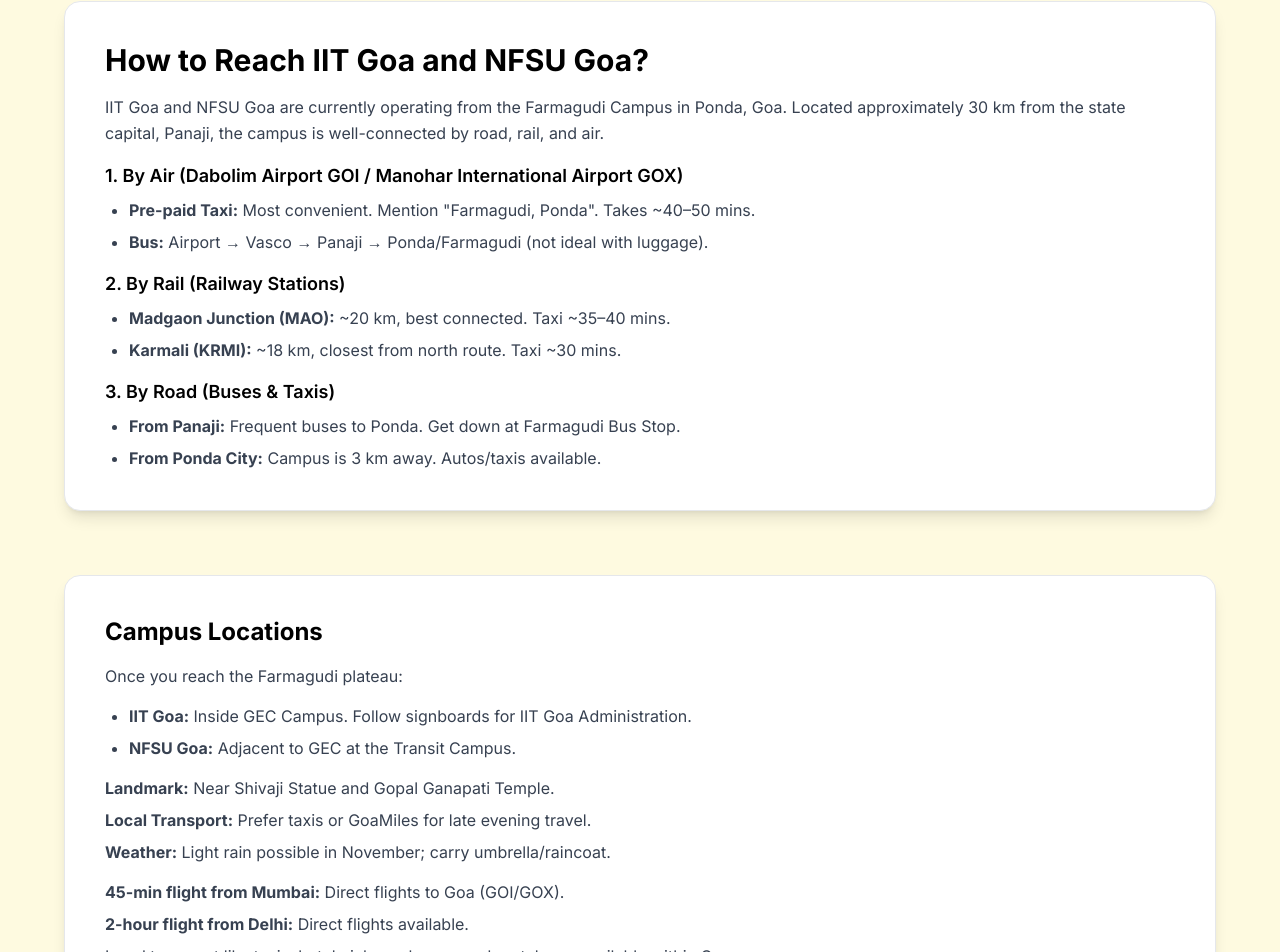
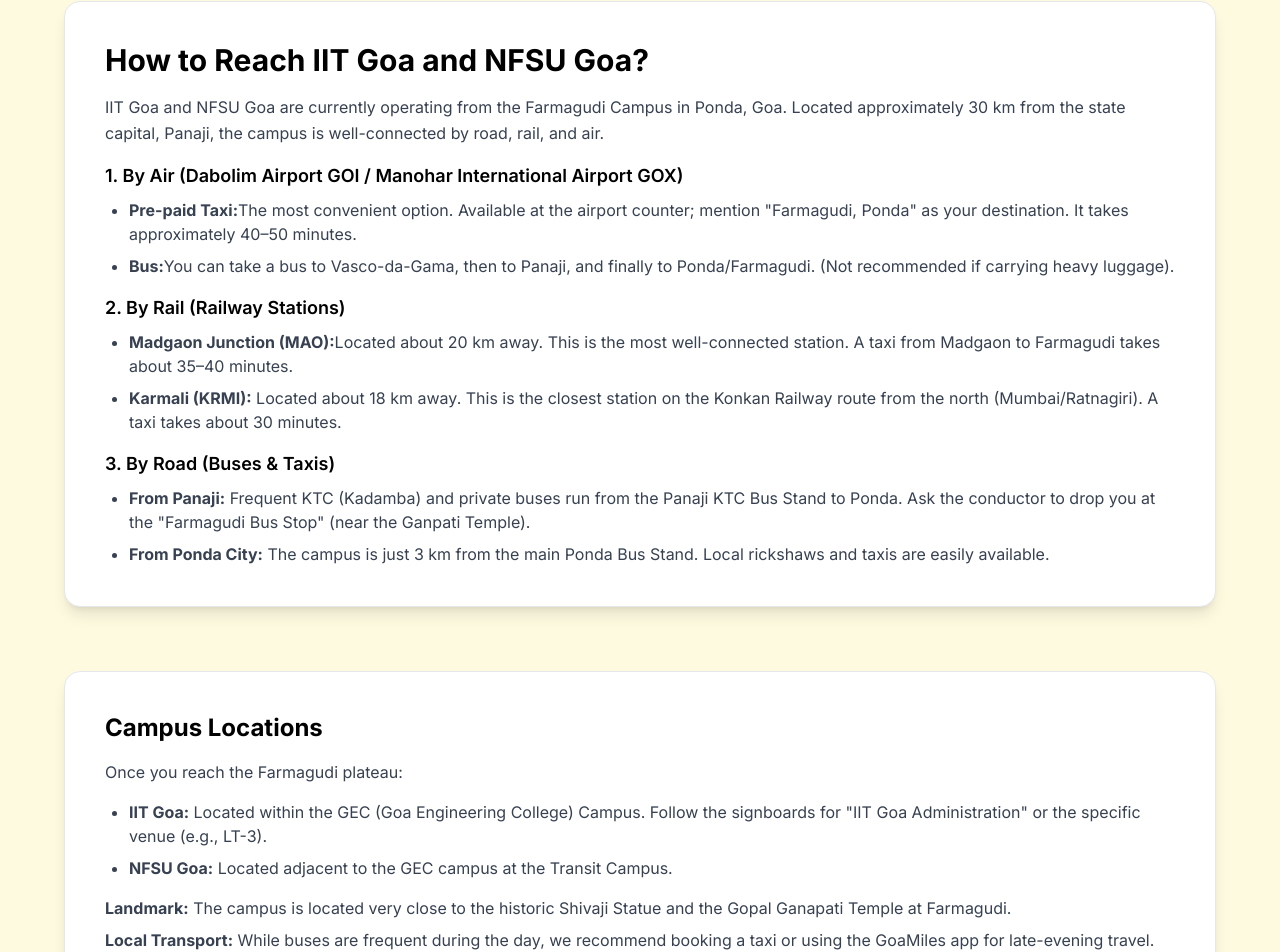
Before and after one commit to ictcon-cit/ictcon_2026, a Next.js app: page /venue in a window 1280 px wide. Shown: the part 311-1263 px from the top of the page. Built offline with nearby package versions, Linux system fonts and the light colour scheme.

Commit message:
Updated home

```diff
--- a/src/app/venue/page.tsx
+++ b/src/app/venue/page.tsx
@@ -28,10 +28,12 @@
               </h3>
               <ul className="list-disc pl-6 text-gray-700 space-y-2">
                 <li>
-                  <b>Pre-paid Taxi:</b> Most convenient. Mention "Farmagudi, Ponda". Takes ~40–50 mins.
+                  <b>Pre-paid Taxi:</b>The most convenient option. Available at the airport counter; mention "Farmagudi, Ponda" as your destination. It takes approximately 40–50 minutes.
+
                 </li>
                 <li>
-                  <b>Bus:</b> Airport → Vasco → Panaji → Ponda/Farmagudi (not ideal with luggage).
+                  <b>Bus:</b>You can take a bus to Vasco-da-Gama, then to Panaji, and finally to Ponda/Farmagudi. (Not recommended if carrying heavy luggage).
+
                 </li>
               </ul>
 
@@ -40,10 +42,12 @@
               </h3>
               <ul className="list-disc pl-6 text-gray-700 space-y-2">
                 <li>
-                  <b>Madgaon Junction (MAO):</b> ~20 km, best connected. Taxi ~35–40 mins.
+                  <b>Madgaon Junction (MAO):</b>Located about 20 km away. This is the most well-connected station. A taxi from Madgaon to Farmagudi takes about 35–40 minutes.
+
                 </li>
                 <li>
-                  <b>Karmali (KRMI):</b> ~18 km, closest from north route. Taxi ~30 mins.
+                  <b>Karmali (KRMI):</b> Located about 18 km away. This is the closest station on the Konkan Railway route from the north (Mumbai/Ratnagiri). A taxi takes about 30 minutes.
+
                 </li>
               </ul>
 
@@ -52,10 +56,11 @@
               </h3>
               <ul className="list-disc pl-6 text-gray-700 space-y-2">
                 <li>
-                  <b>From Panaji:</b> Frequent buses to Ponda. Get down at Farmagudi Bus Stop.
+                  <b>From Panaji:</b> Frequent KTC (Kadamba) and private buses run from the Panaji KTC Bus Stand to Ponda. Ask the conductor to drop you at the "Farmagudi Bus Stop" (near the Ganpati Temple).
+
                 </li>
                 <li>
-                  <b>From Ponda City:</b> Campus is 3 km away. Autos/taxis available.
+                  <b>From Ponda City:</b> The campus is just 3 km from the main Ponda Bus Stand. Local rickshaws and taxis are easily available.
                 </li>
               </ul>
             </section>
@@ -72,35 +77,42 @@
 
               <ul className="list-disc pl-6 text-gray-700 space-y-2">
                 <li>
-                  <b>IIT Goa:</b> Inside GEC Campus. Follow signboards for IIT Goa Administration.
+                  <b>IIT Goa:</b> Located within the GEC (Goa Engineering College) Campus. Follow the signboards for "IIT Goa Administration" or the specific venue (e.g., LT-3).
+
                 </li>
                 <li>
-                  <b>NFSU Goa:</b> Adjacent to GEC at the Transit Campus.
+                  <b>NFSU Goa:</b> Located adjacent to the GEC campus at the Transit Campus.
+
                 </li>
               </ul>
 
               <p className="text-gray-700 mt-4">
-                <b>Landmark:</b> Near Shivaji Statue and Gopal Ganapati Temple.
+                <b>Landmark:</b> The campus is located very close to the historic Shivaji Statue and the Gopal Ganapati Temple at Farmagudi.
+
               </p>
 
               <p className="text-gray-700 mt-2">
-                <b>Local Transport:</b> Prefer taxis or GoaMiles for late evening travel.
+                <b>Local Transport:</b> While buses are frequent during the day, we recommend booking a taxi or using the GoaMiles app for late-evening travel.
+
               </p>
 
               <p className="text-gray-700 mt-2">
-                <b>Weather:</b> Light rain possible in November; carry umbrella/raincoat.
+                <b>Weather:</b>  During November, there can be light rain in Goa; we recommend carrying an umbrella and/or a raincoat.
+
               </p>
 
               <div className="mt-4 text-gray-700 space-y-2">
                 <p>
-                  <b>45-min flight from Mumbai:</b> Direct flights to Goa (GOI/GOX).
+                  <b>45-min flight from Mumbai to Goa:</b> Take a direct flight from Chhatrapati Shivaji Maharaj International Airport (BOM) in Mumbai to Dabolim Airport (GOI)/ Manohar International Airport (GOX) in Goa. The flight duration is approximately 45 minutes.
+
                 </p>
                 <p>
-                  <b>2-hour flight from Delhi:</b> Direct flights available.
+                  <b>2-hour flight from Delhi to Goa:</b> Board a direct flight from Indira Gandhi International Airport (DEL) in Delhi to Dabolim Airport (GOI)/ Manohar International Airport (GOX) in Goa. The flight takes around 2 hours.
+                  <br />
+After arriving in Goa, local transport options such as taxis, the hotel's pick-up/drop-off service, buses, and rental cars are available to take you to your destination within Goa.
+
                 </p>
-                <p>
-                  Local transport like taxis, hotel pickups, buses, and rentals are available within Goa.
-                </p>
+
               </div>
             </section>
 
```
